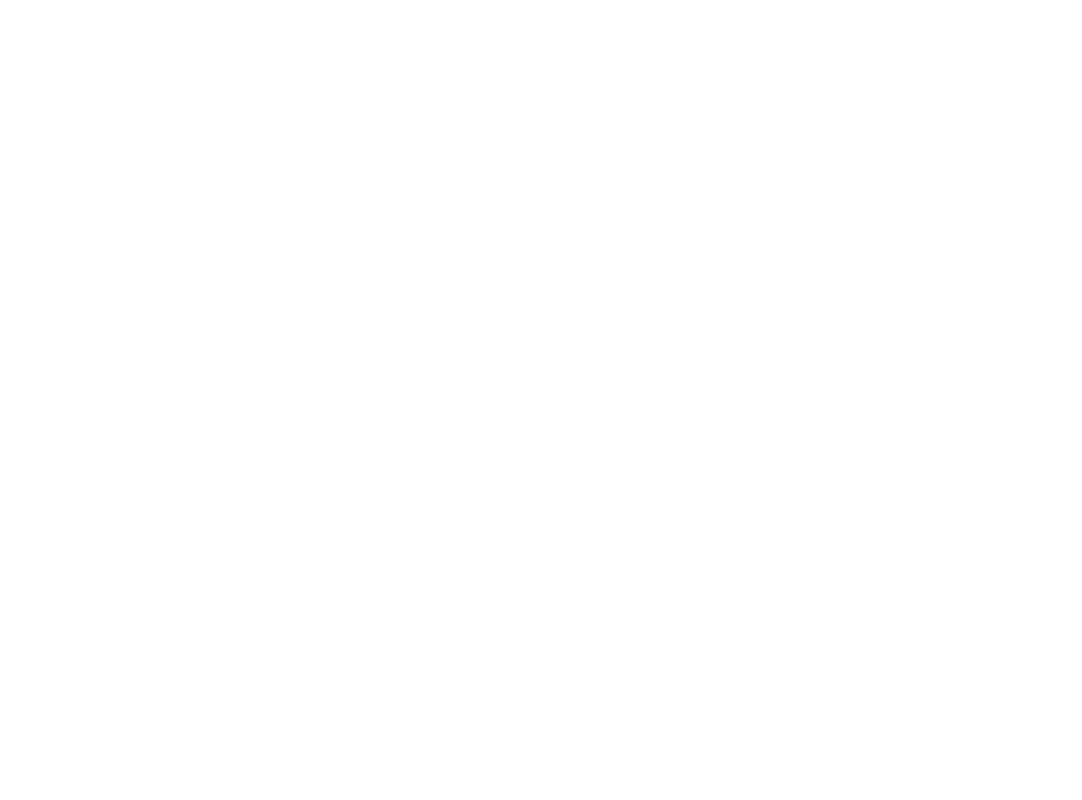
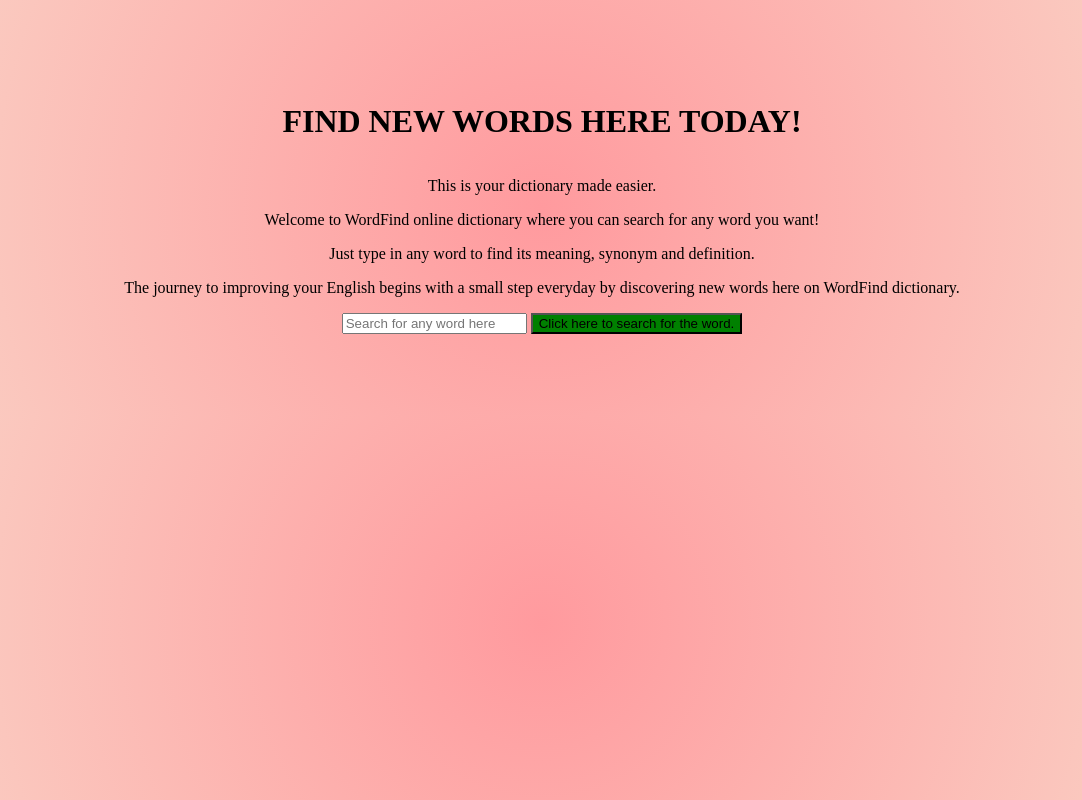
Before and after one commit to wisejoel77-creator/summative-lab-dictionary, a plain HTML site: page index.html in a window 1280 px wide. Shown: the whole page, without its empty margins (98-1180 px from the left). Drawn offline with Linux system fonts and the light colour scheme.

Commit message:
initial structures for my index.js, index.html and style.css files

```diff
--- a/index.html
+++ b/index.html
@@ -3,14 +3,25 @@
 <head>
     <meta charset="UTF-8">
     <meta name="viewport" content="width=device-width, initial-scale=1.0">
-    <title>Dictionary website</title>
+    <title>WordFind Dictionary website</title>
 <link rel="stylesheet" href="style.css">
 </head>
 <body>
+ <h1 id="Webpage-header">FIND NEW WORDS HERE TODAY!</h1>
 
+ <div id="Webpage-description" >
+<p>This is your dictionary made easier.</p>
+<p>Welcome to WordFind online dictionary where you can search for any word you want!</p>
+<p>  Just type in any word to find its meaning, synonym and definition.</p>
+<p>The journey to improving your English begins with a small step everyday by discovering new words here on WordFind dictionary.</p>
+ </div>
 
+<form id="search-word">
+<input type="text" id="input-word" name="word" placeholder="Search for any word here" required>
 
-
+<button type="submit" id="look-for-word-in dictionary">Click here to search for the word.</button>
+</form>
+<div id="word-meaning"></div>
 
 <script src="index.js"></script>
 </body>
--- a/index.js
+++ b/index.js
@@ -0,0 +1,18 @@
+const dictionaryAPI = `https://api.dictionaryapi.dev/api/v2/entries/en/${word}`
+const buttton = document.getElementById("look-for-word-in-dictionary")
+const userInput = document.getElementById("input-word")
+
+function fetchWordData (word){
+    fetch(dictionaryAPI)
+    .then(response =>response.json())
+    .then(data ()=>{
+
+    })
+    .catch(error =>{
+        console.log("Error: Cannot find the word you were looking for. Try searching for your word on google")
+    })
+}
+
+buttton.addEventListener("click" ,() =>{
+    fetchWordData(word)
+})
--- a/style.css
+++ b/style.css
@@ -0,0 +1,14 @@
+body {
+
+     background: radial-gradient(circle, #ff9a9e, #fad0c4);
+     display: flex;
+     flex-direction: column;
+     text-align: center;
+     justify-content: center;
+     align-items: center;
+     min-height: 50vh;
+}
+
+button {
+    background-color: green;
+}
```
